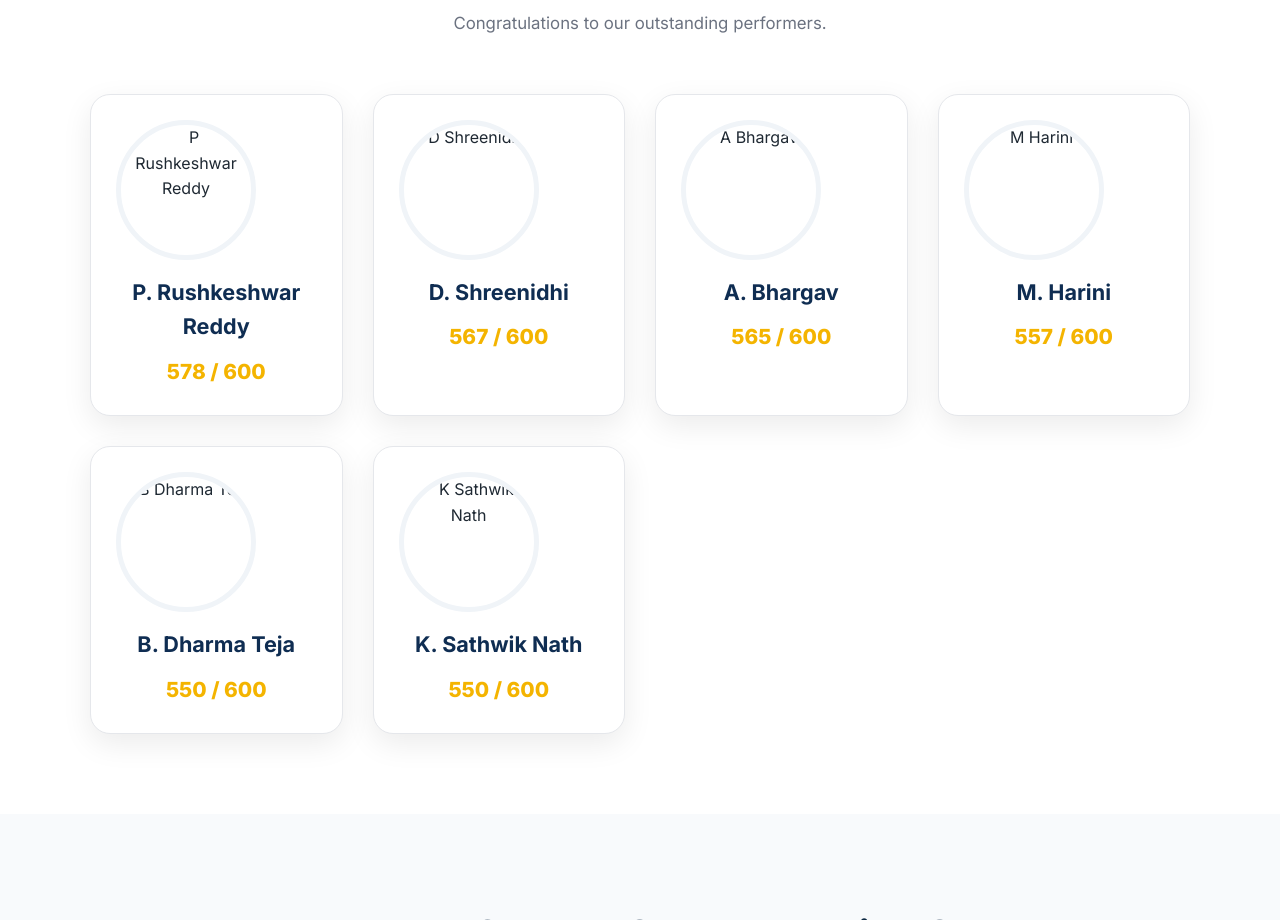
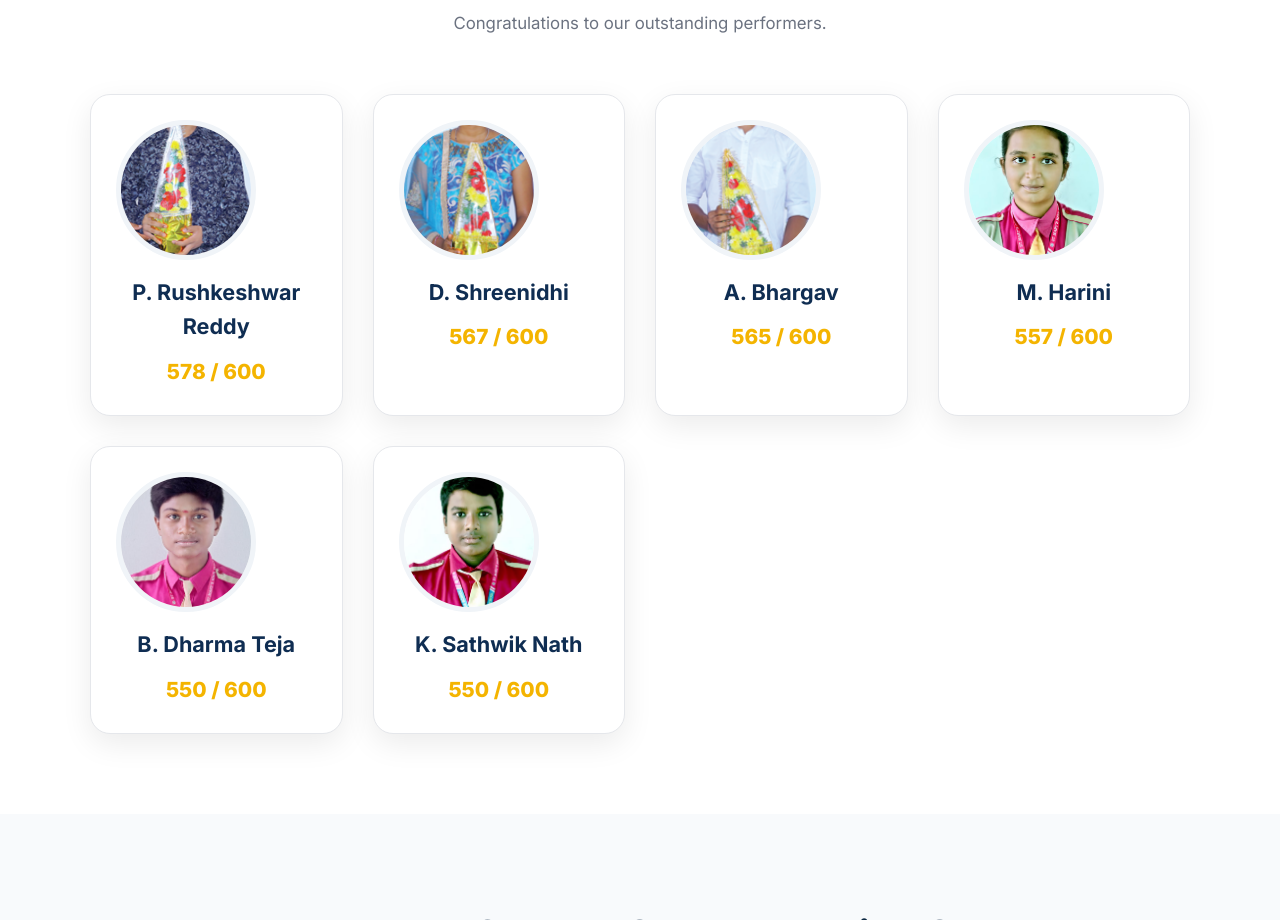
Before and after one commit to Kiriteshwar/deploy-version1, a website: page st-marys-portal-oldd mixed/backend-oldd mixed/public/results.html in a window 1280 px wide. Shown: the part 2374-3294 px from the top of the page. Drawn offline with Linux system fonts and the light colour scheme; files that its build step writes are made by us from their sources; files whose address does not match are found by name.

Commit message:
Update images for ranker cards in results.html

```diff
--- a/st-marys-portal-oldd mixed/backend-oldd mixed/public/results.html
+++ b/st-marys-portal-oldd mixed/backend-oldd mixed/public/results.html
@@ -118,32 +118,32 @@
 
     <div class="rankers-grid">
         <article class="ranker-card">
-            <img src="images/rushkeshwar.jpg" alt="P Rushkeshwar Reddy">
+            <img src="images/rushkeshwar.png" alt="P Rushkeshwar Reddy">
             <h3>P. Rushkeshwar Reddy</h3>
             <p class="marks">578 / 600</p>
         </article>
         <article class="ranker-card">
-            <img src="images/shreenidhi.jpg" alt="D Shreenidhi">
+            <img src="images/shreenidhi.png" alt="D Shreenidhi">
             <h3>D. Shreenidhi</h3>
             <p class="marks">567 / 600</p>
         </article>
         <article class="ranker-card">
-            <img src="images/bhargav.jpg" alt="A Bhargav">
+            <img src="images/bhargav.png" alt="A Bhargav">
             <h3>A. Bhargav</h3>
             <p class="marks">565 / 600</p>
         </article>
         <article class="ranker-card">
-            <img src="images/harini.jpg" alt="M Harini">
+            <img src="images/harini.png" alt="M Harini">
             <h3>M. Harini</h3>
             <p class="marks">557 / 600</p>
         </article>
         <article class="ranker-card">
-            <img src="images/dharmateja.jpg" alt="B Dharma Teja">
+            <img src="images/dharmateja.png" alt="B Dharma Teja">
             <h3>B. Dharma Teja</h3>
             <p class="marks">550 / 600</p>
         </article>
         <article class="ranker-card">
-            <img src="images/sathwik.jpg" alt="K Sathwik Nath">
+            <img src="images/sathwik.png" alt="K Sathwik Nath">
             <h3>K. Sathwik Nath</h3>
             <p class="marks">550 / 600</p>
         </article>
```
